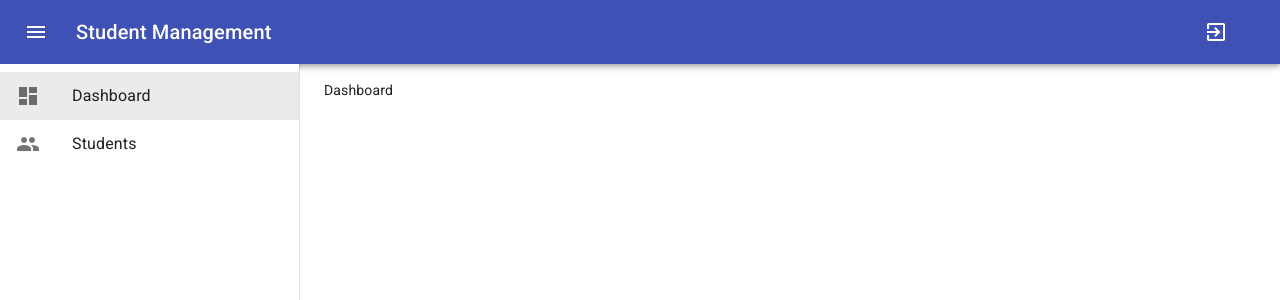
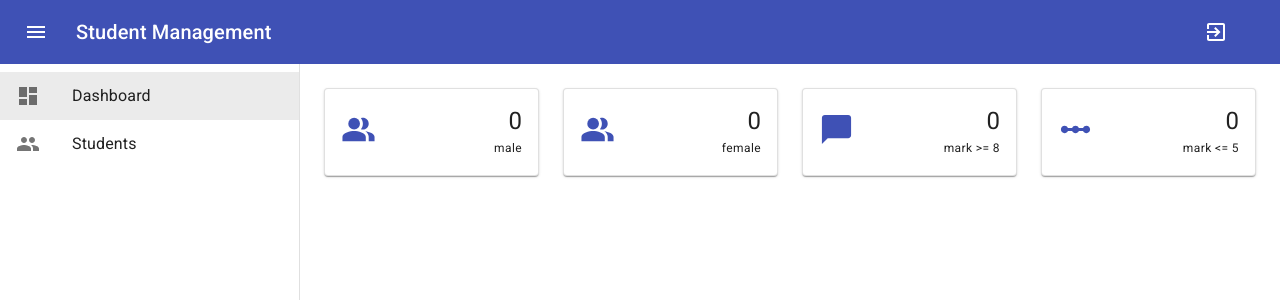
Before and after one commit to quannh2807/learn-saga, a React (Create React App) app: page /admin/dashboard in a window 1280 px wide. Shown: the top 300 px of the page. Built offline with nearby package versions, Linux system fonts and the light colour scheme; no server answers; sample sign-in values are in the browser's storage.

Commit message:
Redux Saga: 26 - Làm giao diện cho Statistic Item với Material UI

```diff
--- a/src/components/Common/Header.tsx
+++ b/src/components/Common/Header.tsx
@@ -1,3 +1,4 @@
+import { Box } from '@material-ui/core';
 import AppBar from '@material-ui/core/AppBar';
 import IconButton from '@material-ui/core/IconButton';
 import { makeStyles } from '@material-ui/core/styles';
@@ -28,8 +29,8 @@
 	};
 
 	return (
-		<div className={classes.root}>
-			<AppBar position="static">
+		<Box className={classes.root}>
+			<AppBar position="static" elevation={0}>
 				<Toolbar>
 					<IconButton
 						edge="start"
@@ -46,13 +47,13 @@
 						edge="start"
 						className={classes.menuButton}
 						color="inherit"
-                        aria-label="menu"
-                        onClick={handleLogoutAction}
+						aria-label="menu"
+						onClick={handleLogoutAction}
 					>
 						<ExitToAppIcon />
 					</IconButton>
 				</Toolbar>
 			</AppBar>
-		</div>
+		</Box>
 	);
 }
--- a/src/components/Common/Sidebar.tsx
+++ b/src/components/Common/Sidebar.tsx
@@ -1,3 +1,4 @@
+import { Box } from '@material-ui/core';
 import List from '@material-ui/core/List';
 import ListItem from '@material-ui/core/ListItem';
 import ListItemIcon from '@material-ui/core/ListItemIcon';
@@ -30,7 +31,7 @@
 	const classes = useStyles();
 
 	return (
-		<div className={classes.root}>
+		<Box className={classes.root}>
 			<List component="nav" aria-label="main mailbox folders">
 				<NavLink to="/admin/dashboard" className={classes.link}>
 					<ListItem button>
@@ -50,6 +51,6 @@
 					</ListItem>
 				</NavLink>
 			</List>
-		</div>
+		</Box>
 	);
 }
--- /dev/null
+++ b/src/features/dashboard/components/StatisticItem.tsx
@@ -0,0 +1,34 @@
+import { Box, makeStyles, Paper, Typography } from '@material-ui/core';
+import React from 'react';
+
+const useStyles = makeStyles((theme) => ({
+	root: {
+		display: 'flex',
+		flexFlow: 'row nowrap',
+		justifyContent: 'space-between',
+        alignItems: 'center',
+
+        padding: theme.spacing(2),
+        border: `1px solid ${theme.palette.divider}`
+	},
+}));
+
+export interface StatisticItemProps {
+	icon: React.ReactElement;
+	label: string;
+	value: string | number;
+}
+
+export const StatisticItem = ({ icon, label, value }: StatisticItemProps) => {
+	const classes = useStyles();
+
+	return (
+		<Paper className={classes.root}>
+			<Box>{icon}</Box>
+			<Box>
+				<Typography variant="h5" align="right">{value}</Typography>
+				<Typography variant="caption">{label}</Typography>
+			</Box>
+		</Paper>
+	);
+};
--- a/src/features/dashboard/index.tsx
+++ b/src/features/dashboard/index.tsx
@@ -1,5 +1,8 @@
+import { Box, Grid, LinearProgress, makeStyles } from '@material-ui/core';
+import { ChatBubble, LinearScale, LinearScaleSharp, PeopleAlt } from '@material-ui/icons';
 import { useAppDispatch, useAppSelector } from 'app/hooks';
 import * as React from 'react';
+import { StatisticItem } from './components/StatisticItem';
 import {
 	dashboardActions,
 	selectDashboardLoading,
@@ -9,6 +12,19 @@
 	selectRankingByCityList,
 } from './dashboardSlice';
 
+const useStyles = makeStyles((theme) => ({
+	root: {
+		position: 'relative',
+		paddingTop: theme.spacing(1),
+	},
+
+	loading: {
+		position: 'absolute',
+		top: theme.spacing(-1),
+		width: '100%',
+	},
+}));
+
 export default function Dashboard() {
 	const dispatch = useAppDispatch();
 	const loading = useAppSelector(selectDashboardLoading);
@@ -17,17 +33,48 @@
 	const lowestStudentList = useAppSelector(selectLowestStudentList);
 	const rankingByCityList = useAppSelector(selectRankingByCityList);
 
+	const classes = useStyles();
+
 	React.useEffect(() => {
 		dispatch(dashboardActions.fetchData());
 	}, [dispatch]);
 
-	console.log({
-		loading,
-		statistics,
-		highestStudentList,
-		lowestStudentList,
-		rankingByCityList,
-	});
+	return (
+		<Box className={classes.root}>
+			{/* Loading */}
+			{loading && <LinearProgress className={classes.loading} />}
 
-	return <div>Dashboard</div>;
+			{/* Statistic Section */}
+			<Grid container spacing={3}>
+				<Grid item xs={12} md={6} lg={3}>
+					<StatisticItem
+						icon={<PeopleAlt fontSize="large" color="primary" />}
+						label="male"
+						value={statistics.maleCount}
+					/>
+				</Grid>
+				<Grid item xs={12} md={6} lg={3}>
+					<StatisticItem
+						icon={<PeopleAlt fontSize="large" color="primary" />}
+						label="female"
+						value={statistics.femaleCount}
+					/>
+				</Grid>
+				<Grid item xs={12} md={6} lg={3}>
+					<StatisticItem
+						icon={<ChatBubble fontSize="large" color="primary" />}
+						label="mark >= 8"
+						value={statistics.highMarkCount}
+					/>
+				</Grid>
+				<Grid item xs={12} md={6} lg={3}>
+					<StatisticItem
+						icon={<LinearScaleSharp fontSize="large" color="primary" />}
+						label="mark <= 5"
+						value={statistics.lowMarkCount}
+					/>
+				</Grid>
+			</Grid>
+		</Box>
+	);
 }
```
